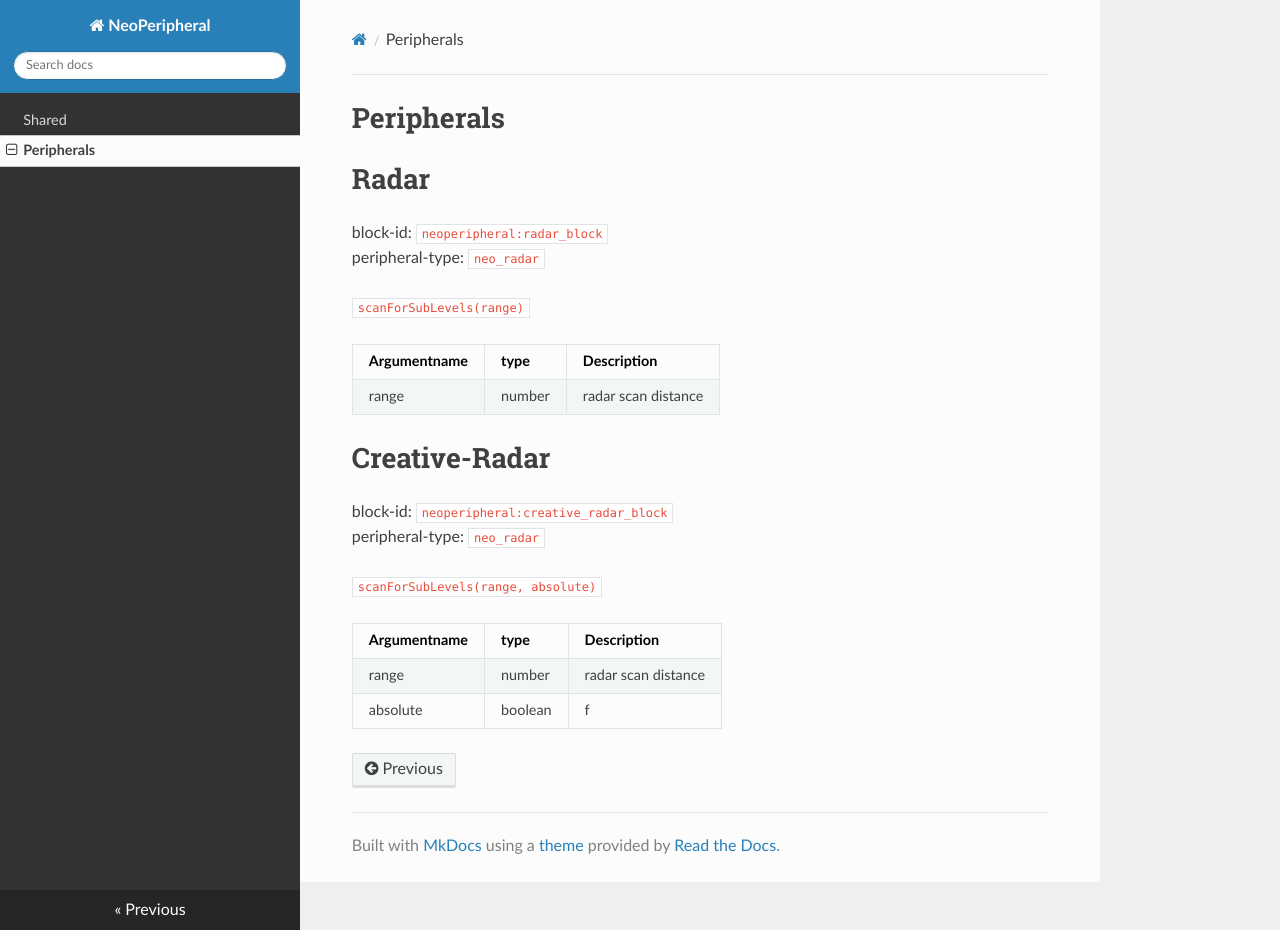
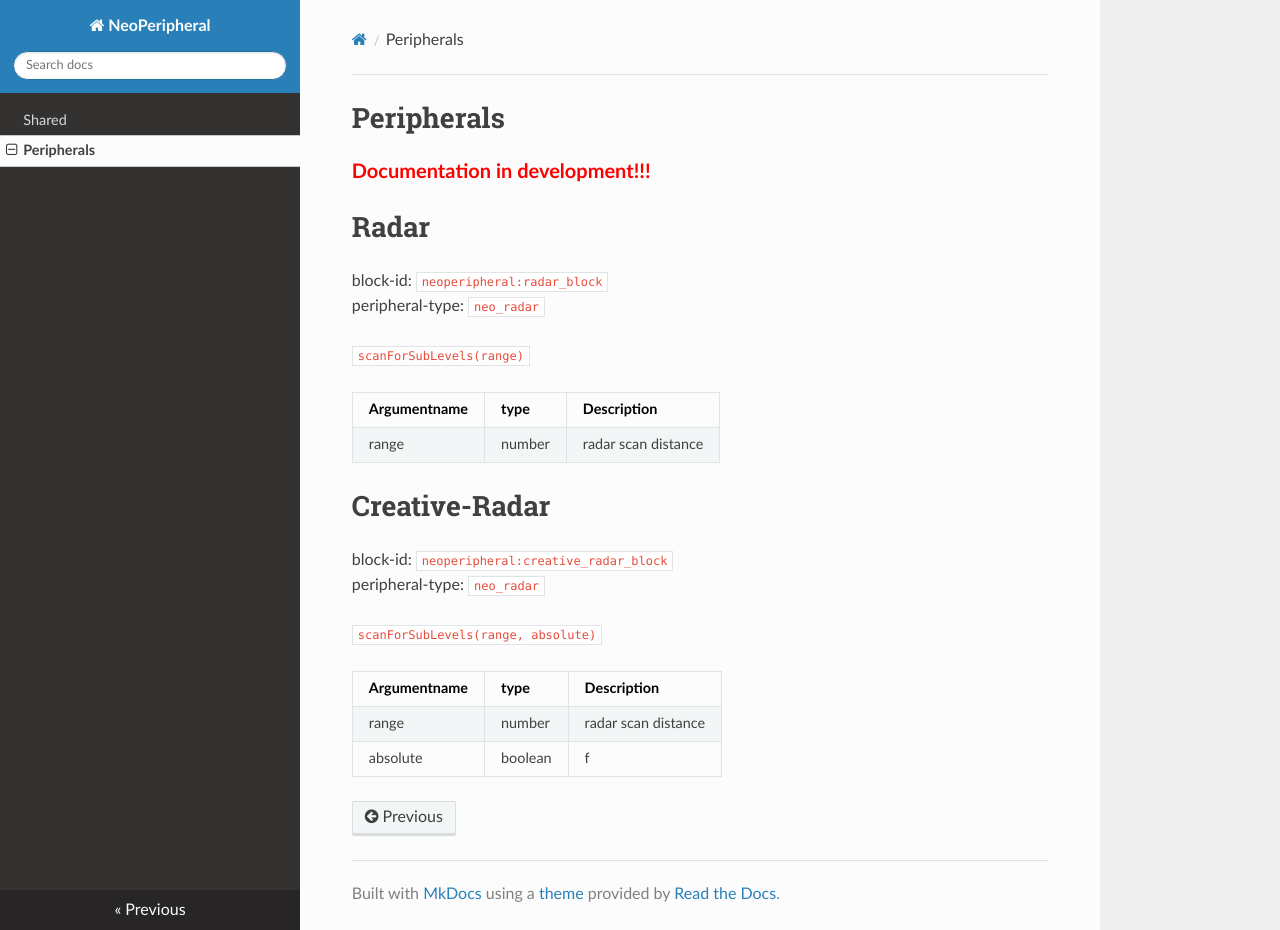
Before and after one commit to p2vman/neoperipheral-docs, an MkDocs documentation site: the page built from docs/peripheral.md, in a window 1280 px wide and 930 px high. Built offline with MkDocs 1.6.1, drawn with Linux system fonts in a browser that asks for light colours; nearby versions of some CDN libraries.

Commit message:
add warning

```diff
--- a/docs/peripheral.md
+++ b/docs/peripheral.md
@@ -1,4 +1,8 @@
 #Peripherals
+
+<p style="color:red; font-size:20px; font-weight:bold;">
+Documentation in development!!!
+</p>
 
 #Radar
 block-id: `neoperipheral:radar_block`<br>
```
Also changed, not shown: docs/index.md (+4 -0 lines).
